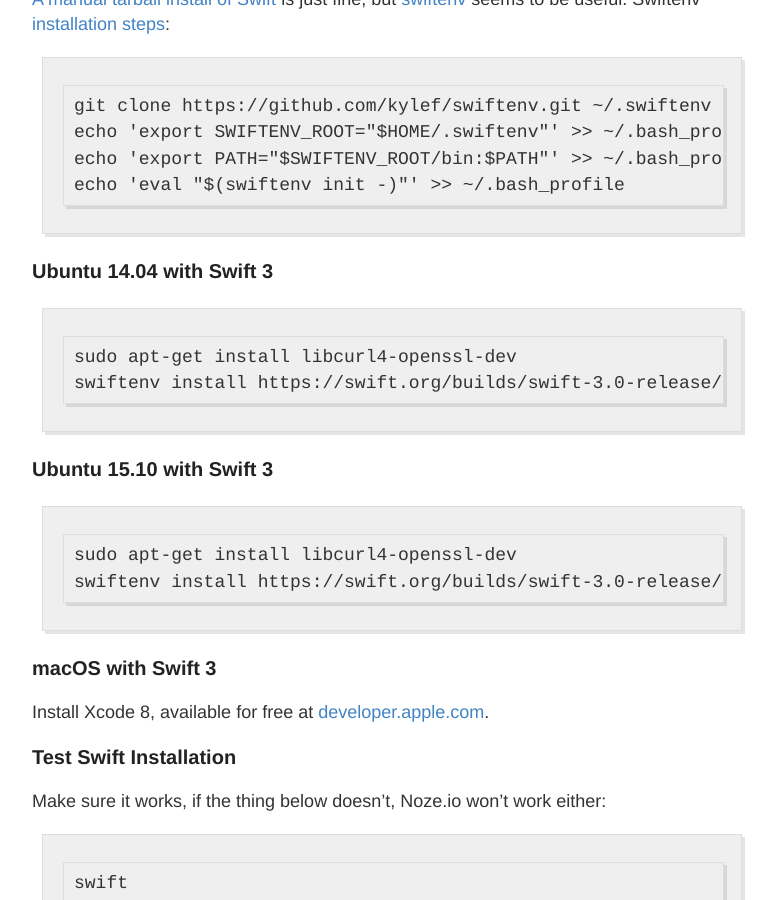
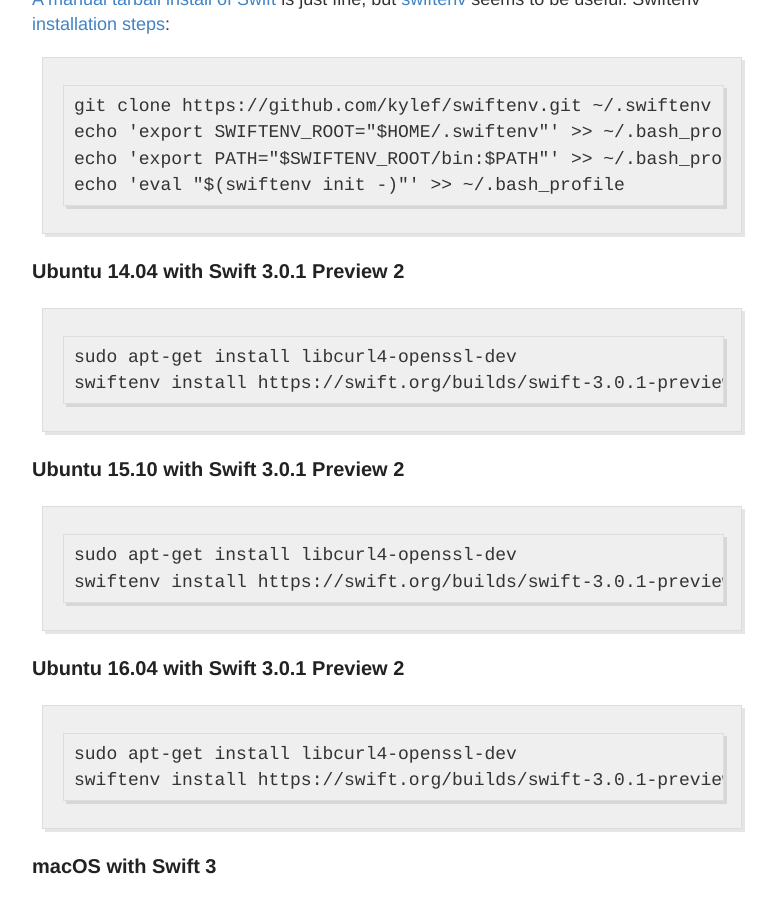
Before and after one commit to NozeIO/NozeIO.github.io, a Jekyll site: the page built from install-swift.md, in a window 1280 px wide and 900 px high, scrolled down 568 px. Shown: the whole window, without its empty margins (248-1024 px from the left). Built offline with Jekyll 4.4.1, drawn with Linux system fonts in a browser that asks for light colours; comment, search, counter and statistics services are not loaded.

Commit message:
Update links to Swift 3 Preview 2

```diff
--- a/install-swift.md
+++ b/install-swift.md
@@ -31,15 +31,20 @@
     echo 'export PATH="$SWIFTENV_ROOT/bin:$PATH"' >> ~/.bash_profile
     echo 'eval "$(swiftenv init -)"' >> ~/.bash_profile
 
-### Ubuntu 14.04 with Swift 3
+### Ubuntu 14.04 with Swift 3.0.1 Preview 2
 
     sudo apt-get install libcurl4-openssl-dev
-    swiftenv install https://swift.org/builds/swift-3.0-release/ubuntu1404/swift-3.0-RELEASE/swift-3.0-RELEASE-ubuntu14.04.tar.gz
+    swiftenv install https://swift.org/builds/swift-3.0.1-preview-2/ubuntu1404/swift-3.0.1-PREVIEW-2/swift-3.0.1-PREVIEW-2-ubuntu14.04.tar.gz
 
-### Ubuntu 15.10 with Swift 3
+### Ubuntu 15.10 with Swift 3.0.1 Preview 2
 
     sudo apt-get install libcurl4-openssl-dev
-    swiftenv install https://swift.org/builds/swift-3.0-release/ubuntu1510/swift-3.0-RELEASE/swift-3.0-RELEASE-ubuntu15.10.tar.gz
+    swiftenv install https://swift.org/builds/swift-3.0.1-preview-2/ubuntu1510/swift-3.0.1-PREVIEW-2/swift-3.0.1-PREVIEW-2-ubuntu15.10.tar.gz
+
+### Ubuntu 16.04 with Swift 3.0.1 Preview 2
+
+    sudo apt-get install libcurl4-openssl-dev
+    swiftenv install https://swift.org/builds/swift-3.0.1-preview-2/ubuntu1604/swift-3.0.1-PREVIEW-2/swift-3.0.1-PREVIEW-2-ubuntu16.04.tar.gz
 
 ### macOS with Swift 3
 
```
